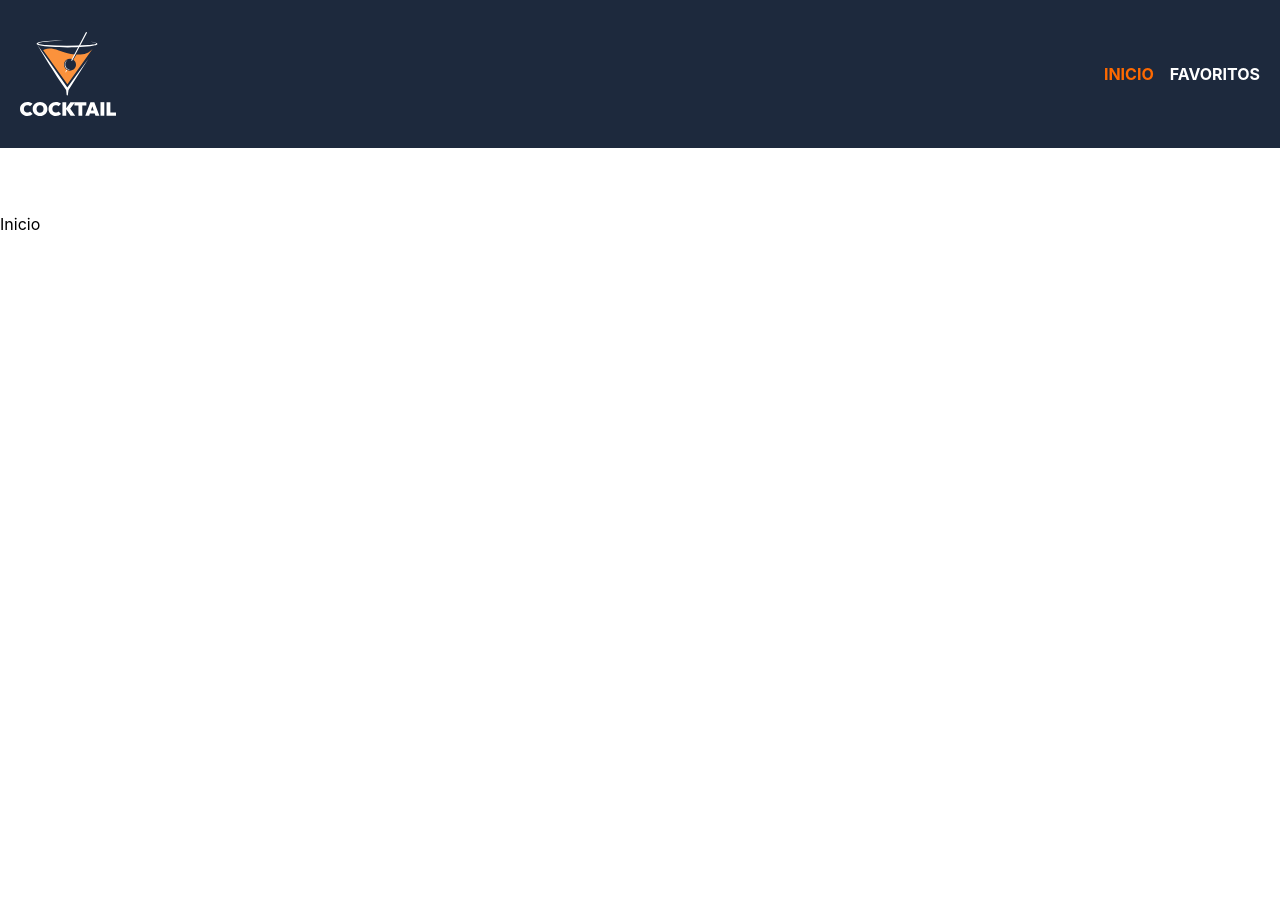
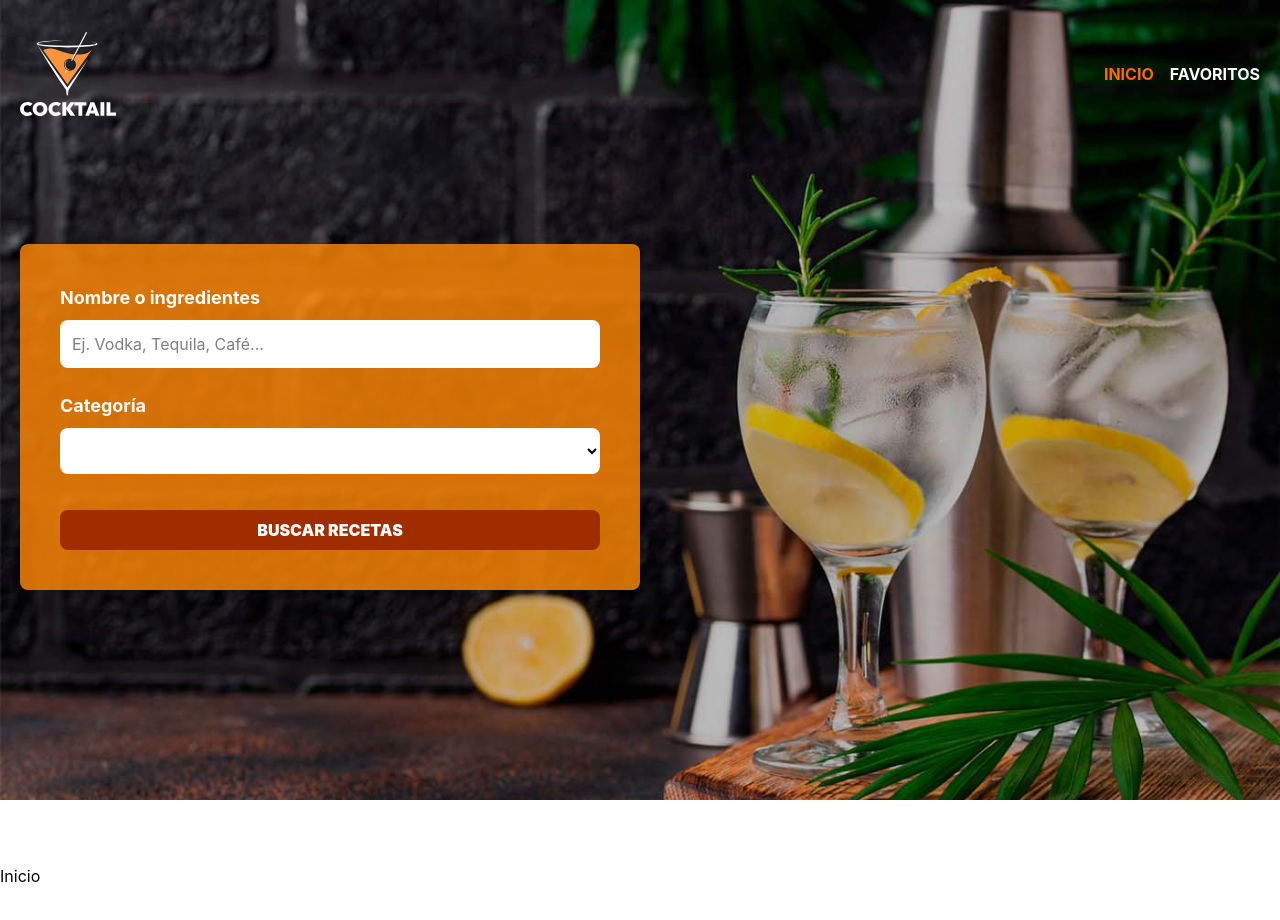
Before and after one commit to lorelvis-santos/drinks-ts, a React (Vite) app: page / in a window 1280 px wide. Shown: the top 920 px of the page. Before the commit the page ends 800 px from the top, so only its background shows below. Built offline with nearby package versions, Linux system fonts and the light colour scheme.

Commit message:
feat: enhance Header component with dynamic background and add search form

```diff
--- a/src/components/Header.tsx
+++ b/src/components/Header.tsx
@@ -1,8 +1,18 @@
-import { NavLink } from "react-router-dom";
+import { useMemo } from "react";
+import { NavLink, useLocation } from "react-router-dom";
 
 export default function Header() {
+  const { pathname } = useLocation();
+  const isHome = useMemo(() => pathname === "/", [pathname]);
+
   return (
-    <header className="bg-slate-800">
+    <header
+      className={
+        isHome
+          ? "bg-[url(/bg.jpg)] bg-center bg-cover h-screen"
+          : "bg-slate-800"
+      }
+    >
       <div className="mx-auto container px-5 py-8">
         <div className="flex justify-between items-center">
           <div>
@@ -31,6 +41,44 @@ export default function Header() {
             </NavLink>
           </nav>
         </div>
+
+        {isHome && (
+          <form className="md:w-1/2 2xl:w-1/3 bg-orange-400/80 my-32 p-10 rounded-lg shadow flex flex-col gap-6">
+            <div className="flex flex-col gap-2">
+              <label
+                htmlFor="ingredient"
+                className="text-white font-bold text-lg"
+              >
+                Nombre o ingredientes
+              </label>
+              <input
+                type="text"
+                name="ingredient"
+                id="ingredient"
+                className="p-3 bg-white w-full rounded-lg focus:outline-none"
+                placeholder="Ej. Vodka, Tequila, Café..."
+              />
+            </div>
+            <div className="flex flex-col gap-2">
+              <label
+                htmlFor="ingredient"
+                className="text-white font-bold text-lg"
+              >
+                Categoría
+              </label>
+              <select
+                name="ingredient"
+                id="ingredient"
+                className="p-3 bg-white w-full rounded-lg focus:outline-none"
+              />
+            </div>
+            <input
+              type="submit"
+              value="Buscar recetas"
+              className="cursor-pointer bg-orange-800 hover:bg-orange-900 text-white font-black mt-3 uppercase rounded-lg p-2"
+            />
+          </form>
+        )}
       </div>
     </header>
   );
```
